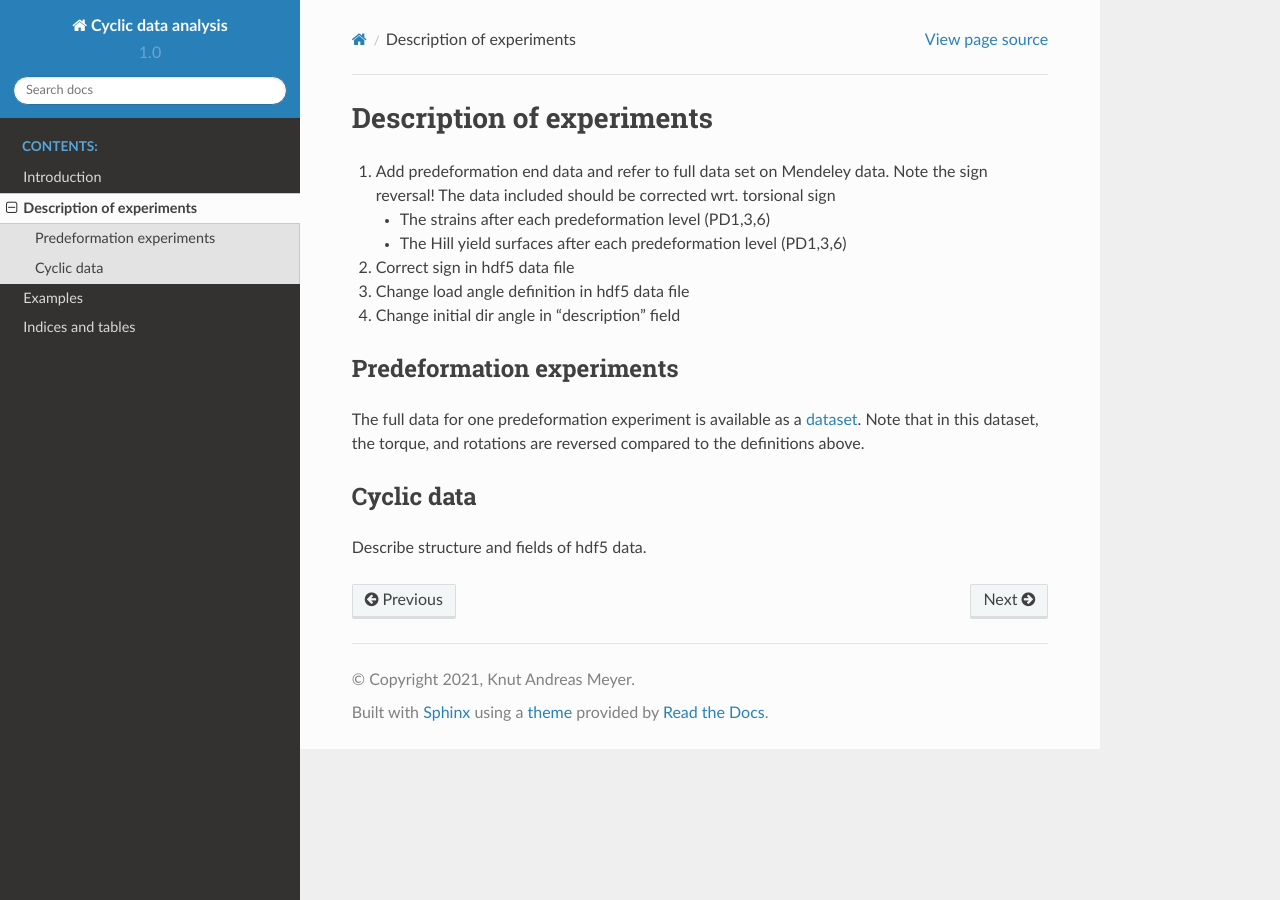
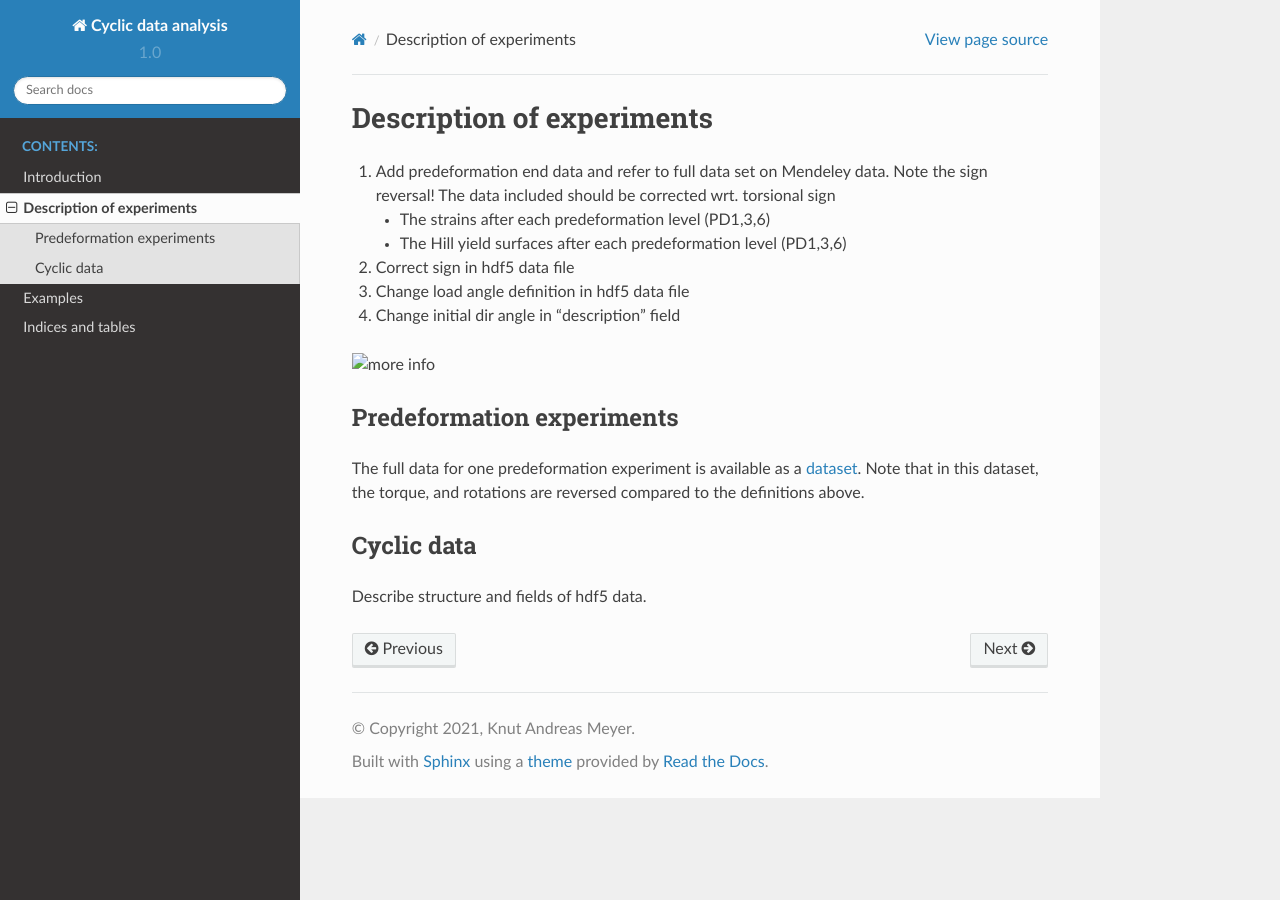
Before and after one commit to KnutAM/cyclic_data, a Sphinx documentation site: the page built from doc/source/experiment.rst, in a window 1280 px wide. Built offline with Sphinx 7.4.7 and the Read the Docs theme 2.0.0, drawn with Linux system fonts in a browser that asks for light colours.

Commit message:
Added coordinate system to doc, doesn't show correctly

```diff
--- a/doc/source/experiment.rst
+++ b/doc/source/experiment.rst
@@ -24,3 +26,8 @@
 Cyclic data
 ============
 Describe structure and fields of hdf5 data.
+
+
+.. |csys| image:: /img/csys.svg
+          :align: middle
+          :alt: more info
```
Also changed, not shown: other parts of doc/source/experiment.rst (+2 -0 lines), doc/source/img/csys.svg (added).
